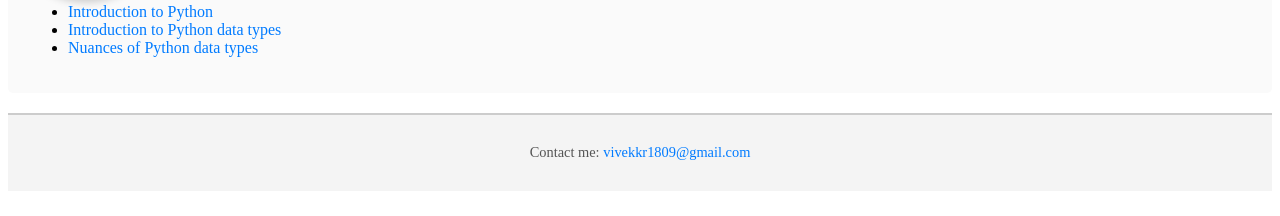
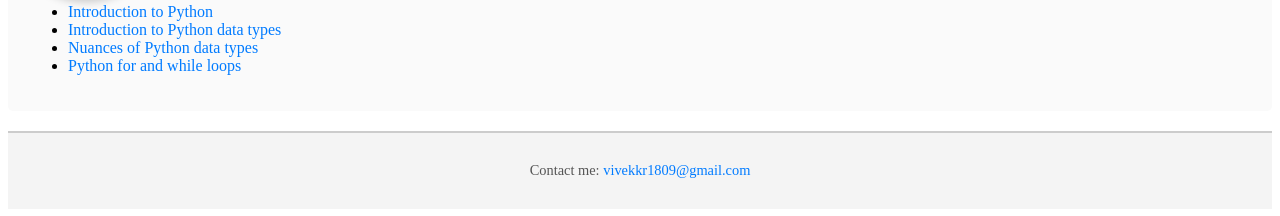
Before and after one commit to vivekkr1809/vivekkr1809.github.io, a plain HTML site: page index.html in a window 1280 px wide. Both pictures are taken after a click on the item "Blog". Shown: the part 258-474 px from the top of the page. Drawn offline with Linux system fonts and the light colour scheme.

Commit message:
python for and while

```diff
--- a/index.html
+++ b/index.html
@@ -52,6 +52,7 @@
             <li><a href="blog/introduction-to-python.html" target="_blank">Introduction to Python</a></li>
             <li><a href="blog/python-data-types.html" target="_blank">Introduction to Python data types</a></li>
             <li><a href="blog/python-data-types-2.html" target="_blank">Nuances of Python data types</a></li>
+            <li><a href="blog/python-for-while.html" target="_blank">Python for and while loops </a></li>
         </ul>
     </section>
 
```
